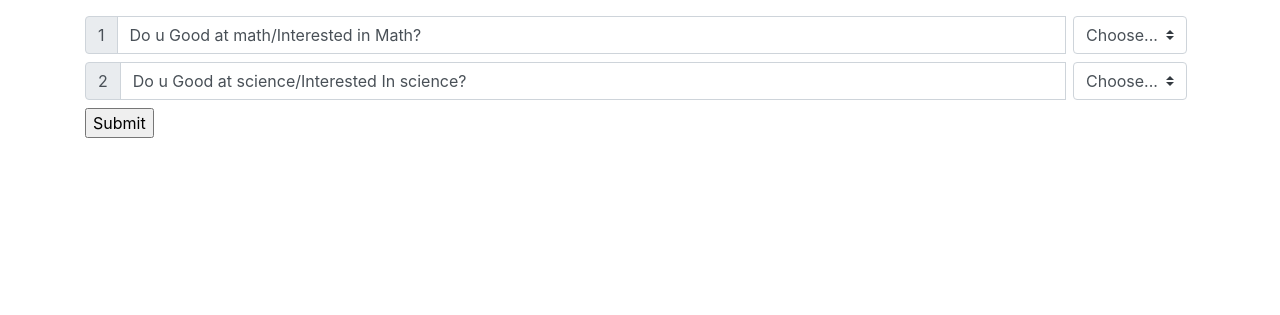
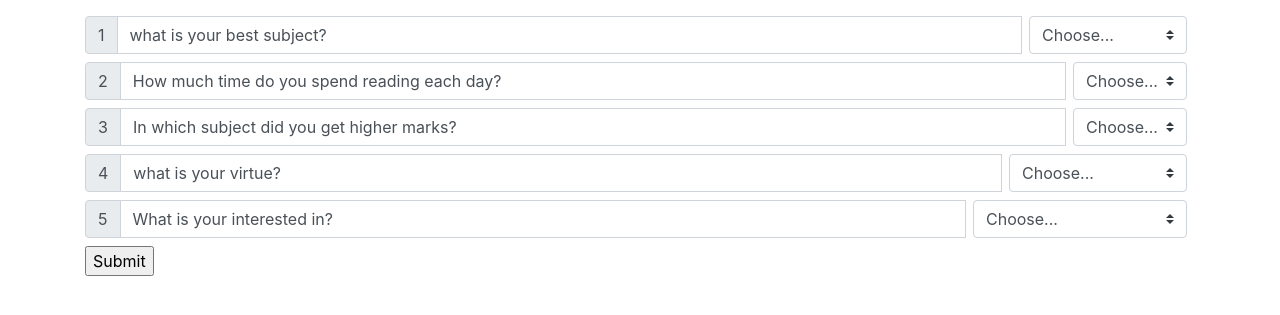
Before and after one commit to SAHasha01/FutureHunter, a Django app: page / in a window 1280 px wide. Shown: the part 56-371 px from the top of the page. Run offline with Django 3.2, Linux system fonts and the light colour scheme; data comes from the database, SQL or seed files in the repository; some libraries are stand-ins or nearby versions.

Commit message:
user input update

```diff
--- a/secondary/admin.py
+++ b/secondary/admin.py
@@ -1,4 +1,6 @@
 from django.contrib import admin
-from .models import secondary
+from .models import Science, Arts, Commerce
 # Register your models here.
-admin.site.register(secondary)
+admin.site.register(Science)
+admin.site.register(Arts)
+admin.site.register(Commerce)
--- a/secondary/models.py
+++ b/secondary/models.py
@@ -3,10 +3,34 @@ from django.db import models
 
 # Create your models here.
 
-class secondary(models.Model):
-    question = models.CharField(max_length=200)
-    BOOL_CHOICES = ((True, 'Yes'), (False, 'No'))
-    answer = models.BooleanField(choices=BOOL_CHOICES)
+class Science(models.Model):
+    subject = models.CharField(max_length=50, null=False)
+    reading = models.CharField(max_length=50, null=False)
+    marks = models.CharField(max_length=50, null=False)
+    virtue = models.CharField(max_length=50, null=False)
+    interested = models.CharField(max_length=50, null=False)
 
     def __str__(self):
-        return str(self.id)
+        return "Science"
+
+
+class Arts(models.Model):
+    subject = models.CharField(max_length=50, null=False)
+    reading = models.CharField(max_length=50, null=False)
+    marks = models.CharField(max_length=50, null=False)
+    virtue = models.CharField(max_length=50, null=False)
+    interested = models.CharField(max_length=50, null=False)
+
+    def __str__(self):
+        return "Arts"
+
+
+class Commerce(models.Model):
+    subject = models.CharField(max_length=50, null=False)
+    reading = models.CharField(max_length=50, null=False)
+    marks = models.CharField(max_length=50, null=False)
+    virtue = models.CharField(max_length=50, null=False)
+    interested = models.CharField(max_length=50, null=False)
+
+    def __str__(self):
+        return "Commerce"
--- a/secondary/views.py
+++ b/secondary/views.py
@@ -1,10 +1,22 @@
 from django.shortcuts import render
-from .models import secondary
 
+from .models import *
 
 # Create your views here.
 
 def index(request):
-    a = secondary.objects.all()
-    param = {'qurstion': a}
+    subject = request.GET.get('subject')
+    hour = request.GET.get('hour')
+    gpa = request.GET.get('gpa')
+    virtue = request.GET.get('virtue')
+    interested = request.GET.get('interested')
+    print(subject,hour,gpa,virtue,interested)
+
+
+
+
+
+    param = {'question': subject}
+
+
     return render(request, 'index.html', param)
--- a/templates/index.html
+++ b/templates/index.html
@@ -6,26 +6,102 @@
     <div class="container mt-3">
         <form method="get">
             {% csrf_token %}
-            {% for x in qurstion %}
             <div class="input-group my-2">
                 <div class="input-group-prepend">
-                    <span class="input-group-text">{{ x.id }}</span>
+                    <span class="input-group-text">1</span>
                 </div>
                 <label type="text" class="form-control" aria-label="Text input with dropdown button">
-                    {{ x.question }}
+                    what is your best subject?
                 </label>
                 <div class="input-group-append">
-                    <select name="ans" class="custom-select mx-sm-2" id="inlineFormCustomSelectPref">
+                    <select name="subject" class="custom-select mx-sm-2" id="inlineFormCustomSelectPref"required>
                         <option value="">Choose...</option>
-                        <option value="Yes">Yes</option>
-                        <option value="No">No</option>
+                        <option value="math">Math</option>
+                        <option value="history">History</option>
+                        <option value="Math&physics">Math & Physics</option>
+                    </select>
+                </div>
+            </div>
+            <div class="input-group my-2">
+                <div class="input-group-prepend">
+                    <span class="input-group-text">2</span>
+                </div>
+                <label type="text" class="form-control" aria-label="Text input with dropdown button">
+                    How much time do you spend reading each day?
+                </label>
+                <div class="input-group-append">
+                    <select name="hour" class="custom-select mx-sm-2" id="inlineFormCustomSelectPref"required>
+                        <option value="">Choose...</option>
+                        <option value="3">3 hour</option>
+                        <option value="5">5 hour</option>
+                        <option value="8">8 hour</option>
+                    </select>
+                </div>
+            </div>
+
+            <div class="input-group my-2">
+                <div class="input-group-prepend">
+                    <span class="input-group-text">3</span>
+                </div>
+                <label type="text" class="form-control" aria-label="Text input with dropdown button">
+                    In which subject did you get higher marks?
+                </label>
+                <div class="input-group-append">
+                    <select name="gpa" class="custom-select mx-sm-2" id="inlineFormCustomSelectPref"required>
+                        <option value="">Choose...</option>
+                        <option value="3">2-3 GPA</option>
+                        <option value="4">3-4 GPA</option>
+                        <option value="5">4-5 GPA</option>
+
                     </select>
 
                 </div>
             </div>
-            {% endfor %}
-        <input type="submit">
 
+            <div class="input-group my-2">
+                <div class="input-group-prepend">
+                    <span class="input-group-text">4</span>
+                </div>
+                <label type="text" class="form-control" aria-label="Text input with dropdown button">
+                    what is your virtue?
+                </label>
+                <div class="input-group-append">
+                    <select name="virtue" class="custom-select mx-sm-2" id="inlineFormCustomSelectPref" required>
+                        <option value="">Choose...</option>
+                        <option value="patience">Patience</option>
+                        <option value="inventor">Inventor</option>
+                        <option value="coolmindset">Cool mindset</option>
+                        <option value="thinklogically">Think logically</option>
+                        <option value="imagination">Imagination</option>
+                        <option value="criticalmind">Critical mind</option>
+                        <option value="Notintrovert">Not introvert</option>
+                        <option value="enthusiastic">Enthusiastic</option>
+                        <option value="initiative">May take initiative</option>
+                    </select>
+                </div>
+            </div>
+            <div class="input-group my-2">
+                <div class="input-group-prepend">
+                    <span class="input-group-text">5</span>
+                </div>
+                <label type="text" class="form-control" aria-label="Text input with dropdown button">
+                    What is your interested in?
+                </label>
+                <div class="input-group-append">
+                    <select name="interested" class="custom-select mx-sm-2" id="inlineFormCustomSelectPref"required>
+                        <option value="">Choose...</option>
+                        <option value="Invention">Invention</option>
+                        <option value="No">Innovative idea</option>
+                        <option value="No">Learn about science</option>
+                        <option value="No">To be an entrepreneur</option>
+                        <option value="No">To read/write literature</option>
+                    </select>
+
+                </div>
+            </div>
+
+
+            <input type="submit">
         </form>
     </div>
 {% endblock %}
```
Also changed, not shown: db.sqlite3, secondary/migrations/0005_auto_20200619_0257.py (added), secondary/migrations/0006_auto_20200619_0357.py (added), secondary/migrations/0007_auto_20200619_2049.py (added).
